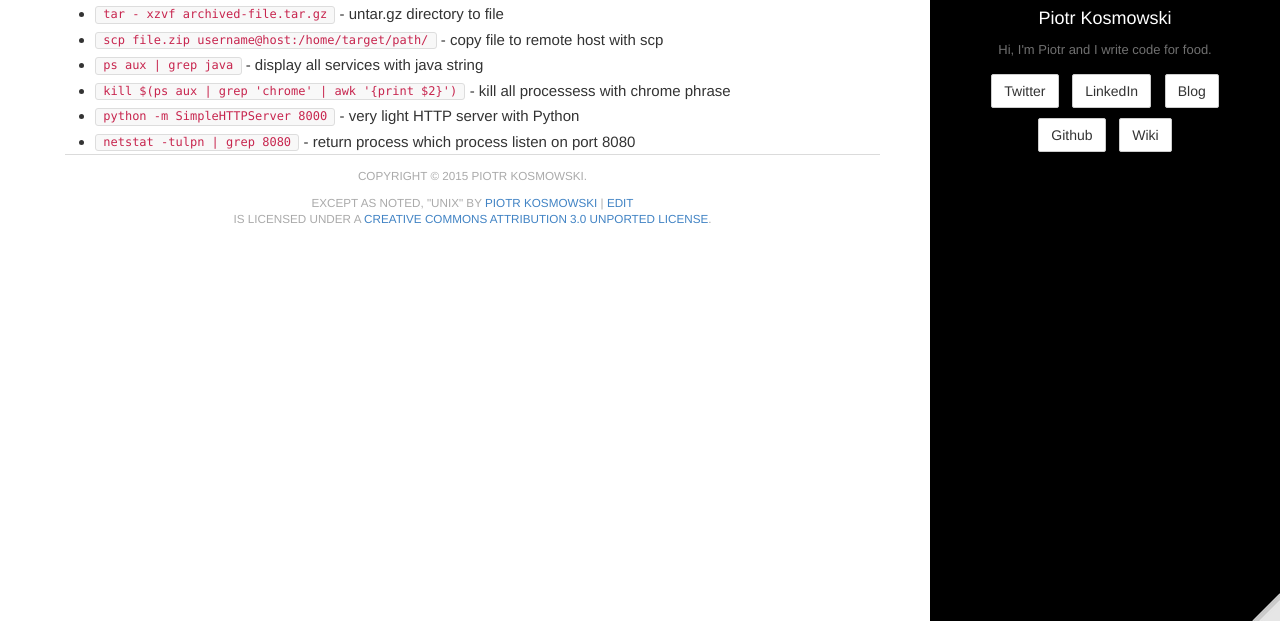
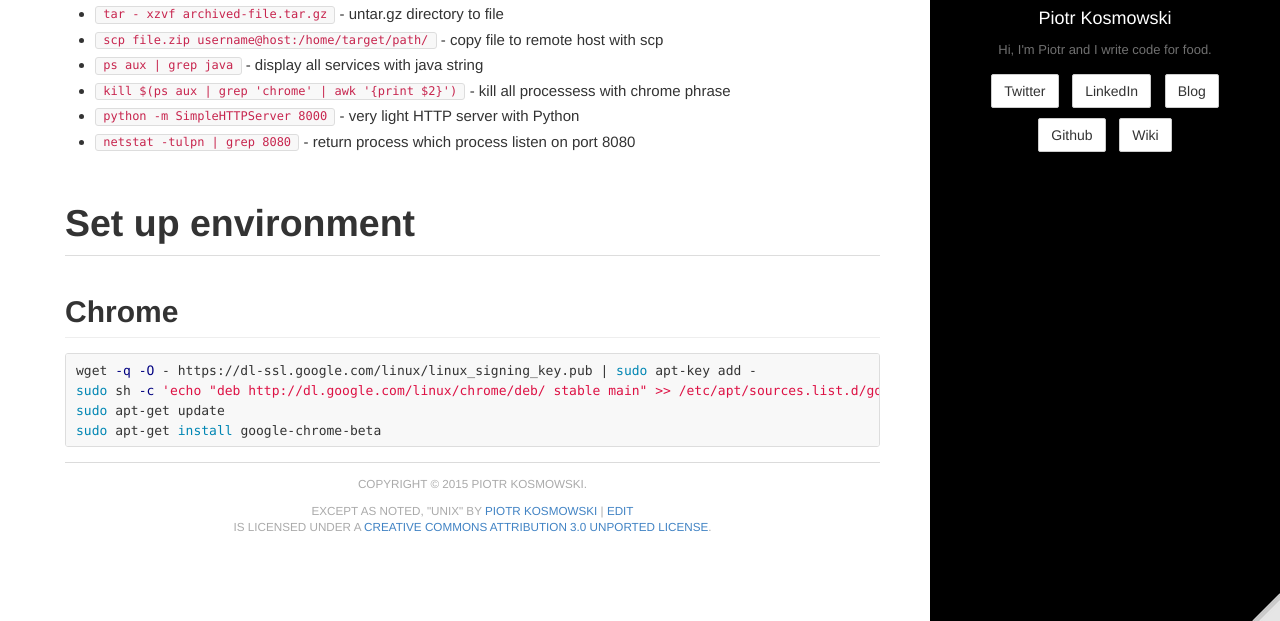
Before and after one commit to kospiotr/kospiotr.github.io, a Jekyll site: the page built from wiki/unix.md, in a window 1280 px wide, cut to the strip 279-900 px from the top of the page. Built offline with Jekyll 4.4.1, drawn with Linux system fonts in a browser that asks for light colours; Markdown is read by kramdown in place of the engine named in the settings.

Commit message:
Update unix.md

````diff
--- a/wiki/unix.md
+++ b/wiki/unix.md
@@ -19,3 +19,14 @@ editurl: wiki/unix.md
 * `kill $(ps aux | grep 'chrome' | awk '{print $2}')` - kill all processess with chrome phrase
 * `python -m SimpleHTTPServer 8000` - very light HTTP server with Python
 * `netstat -tulpn | grep 8080` - return process which process listen on port 8080
+
+# Set up environment
+
+## Chrome
+
+```bash
+wget -q -O - https://dl-ssl.google.com/linux/linux_signing_key.pub | sudo apt-key add -
+sudo sh -c 'echo "deb http://dl.google.com/linux/chrome/deb/ stable main" >> /etc/apt/sources.list.d/google-chrome.list'
+sudo apt-get update
+sudo apt-get install google-chrome-beta
+```
````
